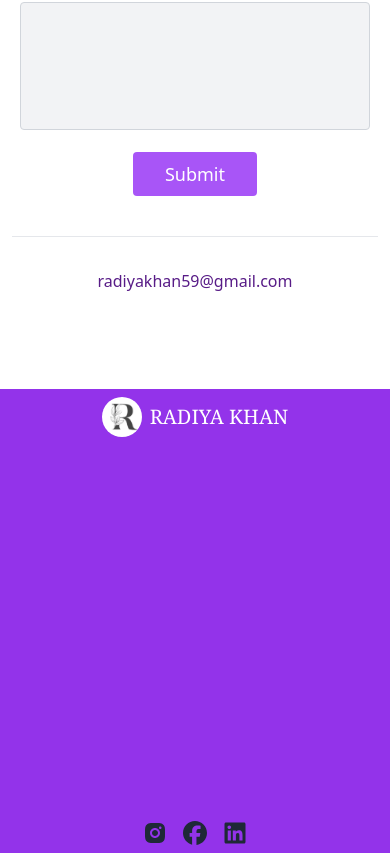
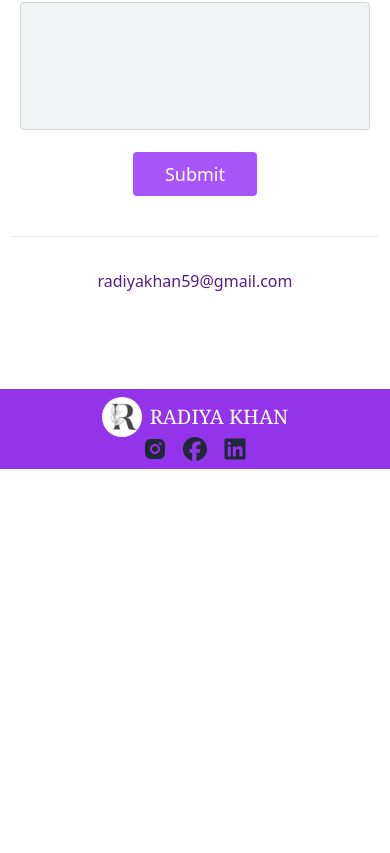
Before and after one commit to radiyakhan/protfolionextjs, a Next.js app: page / in a window 390 px wide. Shown: the part 5950-6803 px from the top of the page. After the commit the page ends 6419 px from the top, so only its background shows below. Built offline with nearby package versions, Linux system fonts and the light colour scheme.

Commit message:
Update Footer.tsx

```diff
--- a/src/app/components/Footer.tsx
+++ b/src/app/components/Footer.tsx
@@ -9,13 +9,13 @@ import Link from 'next/link';
 const Footer = () => {
   return (
     <div>
-      <footer className=" bg-purple-600 body-font">
-  <div className="container px-2 py-2 mx-auto flex items-center sm:flex-row flex-col">
+      <footer className=" bg-purple-600 body-font ">
+  <div className="container h-auto px-2 py-2 mx-auto flex items-center sm:flex-row flex-col">
     <a className="flex title-font font-medium items-center md:justify-start justify-center text-white font-serif">
       <Image src={logoo} alt='ok' className='w-10 h-10 rounded-full bg-black-900'/>
       <span className="ml-2 text-xl">RADIYA KHAN</span>
     </a>
-    <span className="inline-flex sm:ml-auto sm:mt-0 mt-96 justify-center sm:justify-start">
+    <span className="inline-flex sm:ml-auto sm:mt-0 justify-center sm:justify-start">
       <Link
       target='_blank'
       href={"https://www.instagram.com/radiya._.345?igsh=NzQ5MTZnMTNxN2lv"} className="text-gray-800 text-2xl hover:text-pink-600">
```
